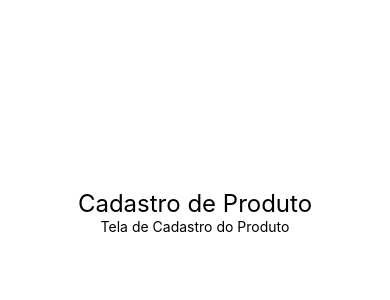
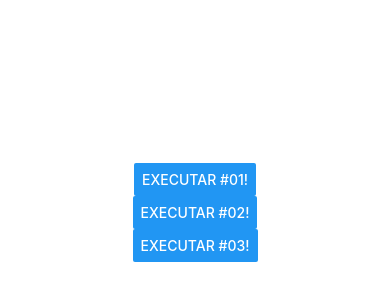
Before and after one commit to RaizerVarela/react-native, a React Native app: screen / in a window 390 px wide. Shown: the part 210-510 px from the top of the page. Built offline with nearby package versions, Linux system fonts and the light colour scheme.

Commit message:
Adição de botão

```diff
--- a/src/App.js
+++ b/src/App.js
@@ -1,7 +1,8 @@
 import React from 'react';
 import {View, StyleSheet} from 'react-native';
 
-import Titulo from './components/Titulo';
+import Botao from './components/Botao';
+//import Titulo from './components/Titulo';
 //import Aleatorio from './components/Aleatorio';
 //import MinMax from './components/MinMax';
 //import CompPadrao, {Comp1, Comp2} from './components/Multi'
@@ -9,9 +10,11 @@
 
 export default () => (
   <View style={style.App}>
+    <Botao/>
+    {/*
     <Titulo principal="Cadastro de Produto"
       secundario="Tela de Cadastro do Produto"/>
-    {/*<Aleatorio min={10} max={60}/>
+    <Aleatorio min={10} max={60}/>
     <MinMax min={3} max={20}/>
     <MinMax min={1} max={94}/>
     <CompPadrao/>
--- /dev/null
+++ b/src/components/Botao.js
@@ -0,0 +1,28 @@
+import React from "react";
+import { Button } from "react-native";
+
+export default props =>{
+
+  function executar(){
+    console.warn('Exec #01!!!')
+  }
+
+  return(
+    <>
+      <Button
+        title="Executar #01!"
+        onPress={executar} //função passada como referencia
+      />
+      <Button
+        title="Executar #02!"
+        onPress={function(){
+          console.warn('Exec #02!!!')
+        }}
+      />
+      <Button
+        title="Executar #03!"
+        onPress={()=>console.warn('Exec #03!!!')}
+      />
+    </>
+  )
+}
```
